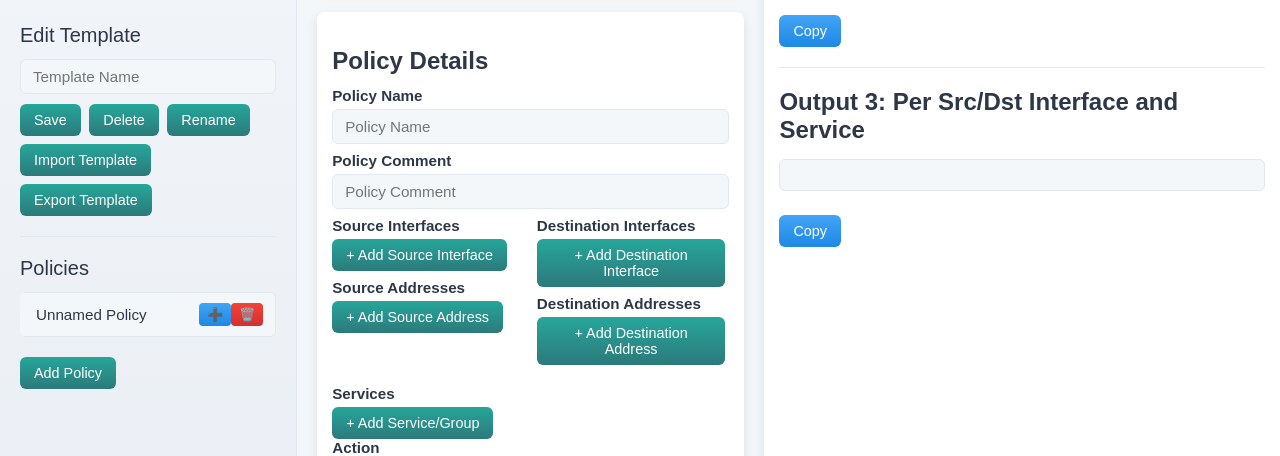
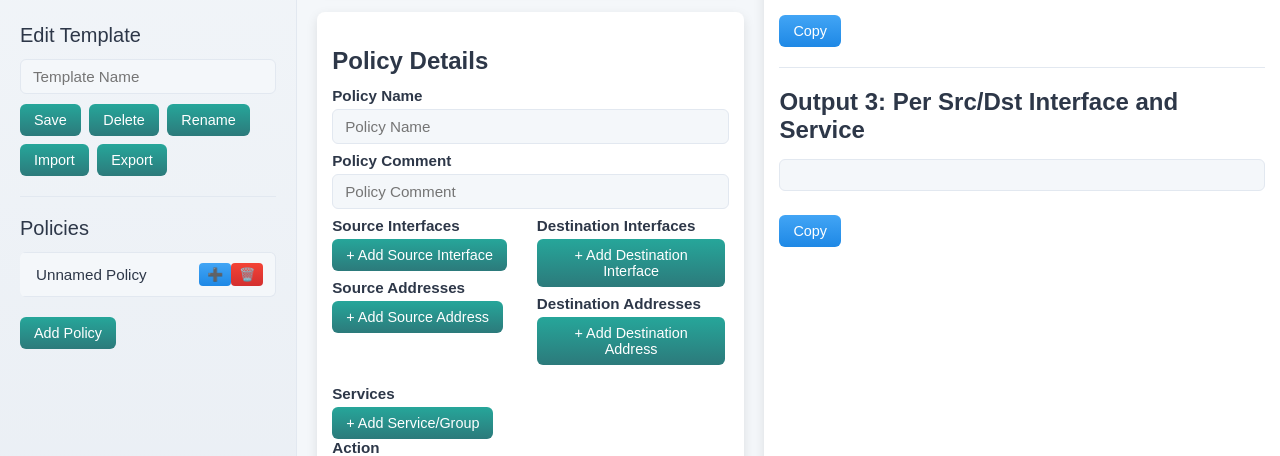
Before and after one commit to arumes31/fortigate-config-generator, a Flask app: page / in a window 1280 px wide. Shown: the part 290-746 px from the top of the page. Run offline with Flask 3, Linux system fonts and the light colour scheme; data that the repository does not hold is empty; parts of the project's set-up code (start-up, migrations or seed data) failed here and were passed over.

Commit message:
v1-7.1.1

```diff
--- a/templates/index.html
+++ b/templates/index.html
@@ -26,8 +26,8 @@
                 <button onclick="deleteTemplate()" aria-label="Delete template">Delete</button>
                 <button onclick="renameTemplate()" aria-label="Rename template">Rename</button>
                 <input type="file" id="template-file" accept=".json" style="display: none;" aria-label="Upload template file">
-                <button onclick="document.getElementById('template-file').click()" aria-label="Import template">Import Template</button>
-                <button onclick="exportTemplate()" aria-label="Export template">Export Template</button>
+                <button onclick="document.getElementById('template-file').click()" aria-label="Import template">Import</button>
+                <button onclick="exportTemplate()" aria-label="Export template">Export</button>
             </div>
             <h3>Policies</h3>
             <div id="policy-list"></div>
```
